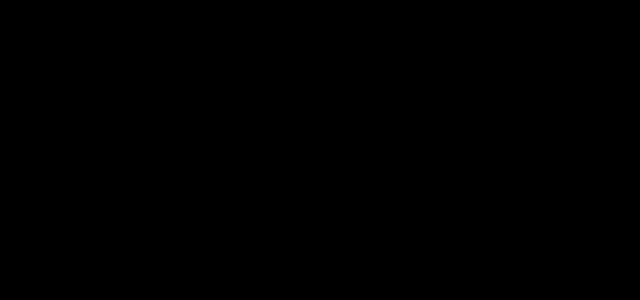
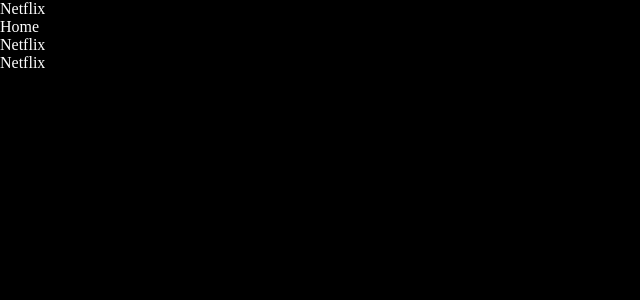
Before and after one commit to VigneshSekar-C/Netflix-Clone, a React (Vite) app: page / in a window 1280 px wide. Shown: the top 300 px of the page, without its empty margins (0-640 px from the left). Built offline with nearby package versions, Linux system fonts and the light colour scheme.

Commit message:
Made some changes

```diff
--- a/src/App.jsx
+++ b/src/App.jsx
@@ -1,9 +1,12 @@
-import React from 'react'
+// import React from 'react'
 
 const App = () => {
   return (
     <div>
-
+      <p>Netflix</p>
+      <p>Home</p>
+      <p>Netflix</p>
+      <p>Netflix</p>
     </div>
   )
 }
```
